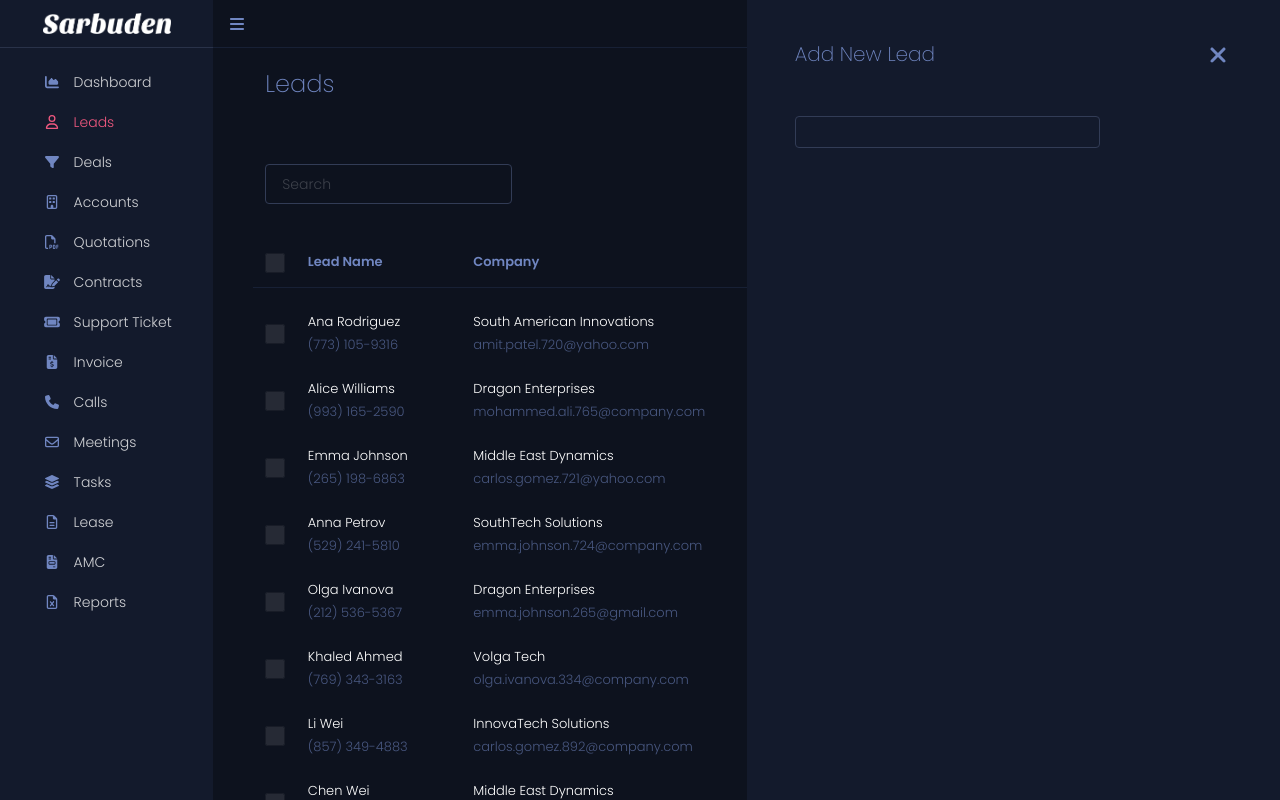
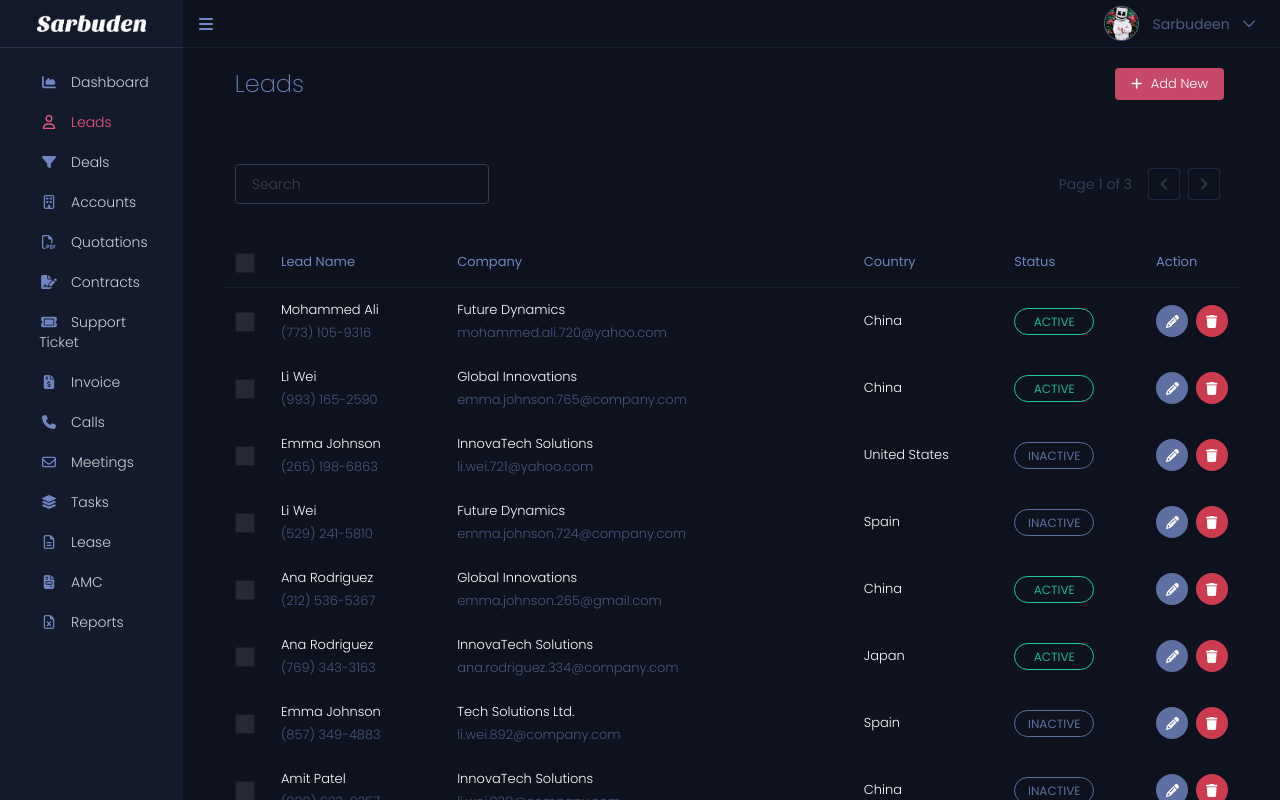
Before and after one commit to sarbudeenmca/Magpies-CRM, a React (Create React App) app: page /leads in a window 1280 px wide. Shown: the top 800 px of the page. Built offline with nearby package versions, Linux system fonts and the light colour scheme.

Commit message:
backdrop with error

```diff
--- a/src/components/Layout.css
+++ b/src/components/Layout.css
@@ -12,7 +12,7 @@
 
 /*===== Rightside =====*/
 .rightside {
-    @apply min-h-screen bg-darkd5 transition-all transform duration-700;
+    @apply min-h-screen bg-darkd5 transition-all transform duration-700 w-full overflow-hidden;
 }
 
 
@@ -35,11 +35,11 @@ h1.main-title {
     @apply text-accent text-2xl font-extralight ml-3 inline-block;
 }
 
-.btn-add-new{
+.btn-add-new {
     @apply h-8 bg-primaryd1 mr-4 rounded px-4 text-white text-[13px] font-light hover:bg-primaryd2;
 }
 
-.btn-add-new span{
+.btn-add-new span {
     @apply ml-2;
 }
 
@@ -49,7 +49,7 @@ table.datatable {
 }
 
 table.datatable th {
-    @apply font-semibold text-[13px] text-left text-accent pb-4;
+    @apply font-normal text-[13px] text-left text-accent pb-4;
 }
 
 table.datatable th:first-child {
@@ -60,12 +60,8 @@ table.datatable td {
     @apply font-light text-[13px] text-left text-white whitespace-pre-line py-3;
 }
 
-table.datatable thead tr th{
+table.datatable thead tr th {
     @apply border-b border-darkd2 pb-2;
-}
-
-table.datatable tbody tr:first-child td{
-    @apply pt-6;
 }
 
 table.datatable tbody tr {
@@ -123,27 +119,43 @@ table.datatable input.check {
     @apply border border-darkd1 p-2 aspect-square mt-1 mx-1 rounded-sm hover:bg-darkd1 hover:text-white/80 hover:cursor-pointer;
 }
 
-.filters i{
+.filters i {
     @apply not-italic mr-3 mt-1;
 }
 
 /*===== Form Layout =====*/
-aside.form{
-    @apply w-3/6 absolute top-0 right-0 h-full bg-darkd3 px-12 py-10;
+aside.form {
+    @apply w-1/2 absolute top-0 right-0 h-full bg-darkd3 px-12 py-10 transform duration-300 z-[10];
 }
 
-.form .title-header{
+.backdrop {
+    @apply fixed top-0 left-0 w-screen h-screen bg-darkd7/80 z-[1];
+}
+
+.form .title-header {
     @apply mb-12;
 }
 
-.form h1.main-title{
+.form h1.main-title {
     @apply ml-0 text-xl;
 }
 
-.form .form-close{
-    @apply text-accent aspect-square h-7 text-2xl;
+.form .form-close {
+    @apply text-accentd3 aspect-square h-7 text-2xl absolute right-5 top-5;
 }
 
-.form-input{
-    @apply rounded text-sm px-4 h-8 bg-transparent border-accentd4 border text-secondaryd1 outline-none focus:border focus:border-accent placeholder:text-white/20 placeholder:font-light;
+.form-container {
+    @apply grid grid-cols-2 w-full gap-6;
 }
+
+.form-fields {
+    @apply relative w-full;
+}
+
+.form-input {
+    @apply w-full h-10 font-light rounded text-[12px] px-4 bg-transparent border-accentd4 border text-white/80 outline-none focus:border focus:border-accent placeholder:font-light appearance-none focus:outline-none focus:ring-0;
+}
+
+.form-label {
+    @apply absolute text-[12px] font-light text-white/40 duration-150 transform -translate-y-4 scale-90 top-2 z-10 origin-[0] bg-darkd3 px-2 peer-focus:px-2 peer-focus:text-accent peer-placeholder-shown:scale-100 peer-placeholder-shown:-translate-y-1/2 peer-placeholder-shown:top-1/2 peer-focus:top-2 peer-focus:scale-90 peer-focus:-translate-y-4 rtl:peer-focus:translate-x-1/2 start-1 cursor-text;
+}
--- a/src/components/Layout.jsx
+++ b/src/components/Layout.jsx
@@ -8,12 +8,14 @@ const Layout = () => {
 
   const outlet = useOutlet();
 
-  console.log('Layout component rendered');
-
   const [isSidebarOpen, setSidebarOpen] = useState(true);
-
   const toggleSidebar = () => {
     setSidebarOpen(!isSidebarOpen)
+  }
+
+  const [isAddNewOpen, setAddNewOpen] = useState(false);
+  const handleAddClick = () => {
+    setAddNewOpen(!isAddNewOpen);
   }
 
   return (
@@ -26,9 +28,12 @@ const Layout = () => {
           <Topbar toggleSidebar={toggleSidebar} />
         </section>
         <section className="outlet">
-          {outlet}
+          {React.cloneElement(outlet, { handleAddClick })}
         </section>
       </section>
+      {isAddNewOpen && (
+        <div className="backdrop" onClick={handleAddClick} />
+      )}
     </section>
   )
 }
--- a/src/components/Leads.jsx
+++ b/src/components/Leads.jsx
@@ -1,18 +1,19 @@
-import React from 'react'
+import React, { useState } from 'react'
 import ViewLeads from './views/ViewLeads'
 import { FontAwesomeIcon } from '@fortawesome/react-fontawesome'
 import { faPlus } from '@fortawesome/free-solid-svg-icons'
 import AddLead from './forms/AddLead'
 
-const Leads = () => {
+const Leads = ({ handleAddClick, isAddNewOpen }) => {
+
   return (
     <>
       <div className='title-header'>
         <h1 className='main-title'>Leads</h1>
-        <button className='btn-add-new'><FontAwesomeIcon icon={faPlus} /><span>Add New</span></button>
+        <button className='btn-add-new' onClick={() => handleAddClick()}><FontAwesomeIcon icon={faPlus} /><span>Add New</span></button>
       </div>
       <ViewLeads />
-      <AddLead />
+      <AddLead isAddNewOpen={isAddNewOpen} handleAddClick={() => handleAddClick()} />
     </>
   )
 }
--- a/src/components/forms/AddLead.jsx
+++ b/src/components/forms/AddLead.jsx
@@ -2,22 +2,30 @@ import { faTimes } from '@fortawesome/free-solid-svg-icons'
 import { FontAwesomeIcon } from '@fortawesome/react-fontawesome'
 import React from 'react'
 
-const AddLead = () => {
+const AddLead = ({ isAddNewOpen, handleAddClick }) => {
     return (
-        <aside className='form'>
+        <>
+            <aside className={`form ${isAddNewOpen ? '' : 'translate-x-full'}`}>
                 <div className="title-header">
                     <h1 className="main-title">Add New Lead</h1>
-                <button className='form-close'><FontAwesomeIcon icon={faTimes} /></button>
+                    <button className='form-close' onClick={handleAddClick}><FontAwesomeIcon icon={faTimes} /></button>
                 </div>
-            <form action="#">
-                <div className="form-container">
-                    <div className="form-fields w-3/6">
-                        <label htmlFor="leadName" className="form-label"></label>
-                        <input type="text" className="form-input" id="leadName" />
+                <form action="#" className='form-container'>
+                    <div className="form-fields">
+                        <input type="text" id="leadName" className="form-input peer" placeholder=" " />
+                        <label htmlFor="leadName" className="form-label">
+                            Lead Name
+                        </label>
                     </div>
+                    <div className="form-fields">
+                        <input type="text" id="companyName" className="form-input peer" placeholder=" " />
+                        <label htmlFor="companyName" className="form-label">
+                            Company Name
+                        </label>
                     </div>
                 </form>
             </aside>
+        </>
     )
 }
 
--- a/src/components/views/ViewLeads.jsx
+++ b/src/components/views/ViewLeads.jsx
@@ -4,14 +4,13 @@ import { faPencilAlt, faTrash } from '@fortawesome/free-solid-svg-icons';
 import FilterLeads from './FilterLeads';
 
 const generateRandomData = () => {
-  // Function to generate random data
   const randomName = () => {
-    const names = ['Emma Johnson', 'Mohammed Ali', 'Li Wei', 'Ana Rodriguez', 'Amit Patel', 'Yuki Tanaka', 'Alice Williams', 'Carlos Gomez', 'Anna Petrov', 'Rahul Singh', 'Olga Ivanova', 'Khaled Ahmed', 'Sofia Rodriguez', 'Chen Wei', 'Maria Sanchez'];
+    const names = ['Emma Johnson', 'Mohammed Ali', 'Li Wei', 'Ana Rodriguez', 'Amit Patel'];
     return names[Math.floor(Math.random() * names.length)];
   };
 
   const randomCompany = () => {
-    const companies = ['Global Innovations', 'Tech Solutions Ltd.', 'Dragon Enterprises', 'InnovaTech Solutions', 'Future Dynamics', 'TechVision Japan', 'Data Dynamics', 'LatinTech Solutions', 'EastWest Innovations', 'Global Solutions', 'Volga Tech', 'Middle East Dynamics', 'SouthTech Solutions', 'Great Wall Technologies', 'South American Innovations'];
+    const companies = ['Global Innovations', 'Tech Solutions Ltd.', 'Dragon Enterprises', 'InnovaTech Solutions', 'Future Dynamics'];
     return companies[Math.floor(Math.random() * companies.length)];
   };
 
@@ -25,7 +24,7 @@ const generateRandomData = () => {
   };
 
   const randomCountry = () => {
-    const countries = ['United States', 'United Kingdom', 'China', 'Spain', 'India', 'Japan', 'Russia', 'Mexico', 'Egypt', 'Argentina'];
+    const countries = ['United States', 'United Kingdom', 'China', 'Spain', 'India', 'Japan'];
     return countries[Math.floor(Math.random() * countries.length)];
   };
 
@@ -48,7 +47,7 @@ const generateRandomData = () => {
   return data;
 };
 
-const ViewLeads = () => {
+const ViewLeads = React.memo(() => {
   const tableData = generateRandomData();
 
   return (
@@ -95,7 +94,7 @@ const ViewLeads = () => {
       </table>
     </>
   );
-}
+});
 
 
 export default ViewLeads
```
Lines whose indentation alone changed are shown as unchanged.
